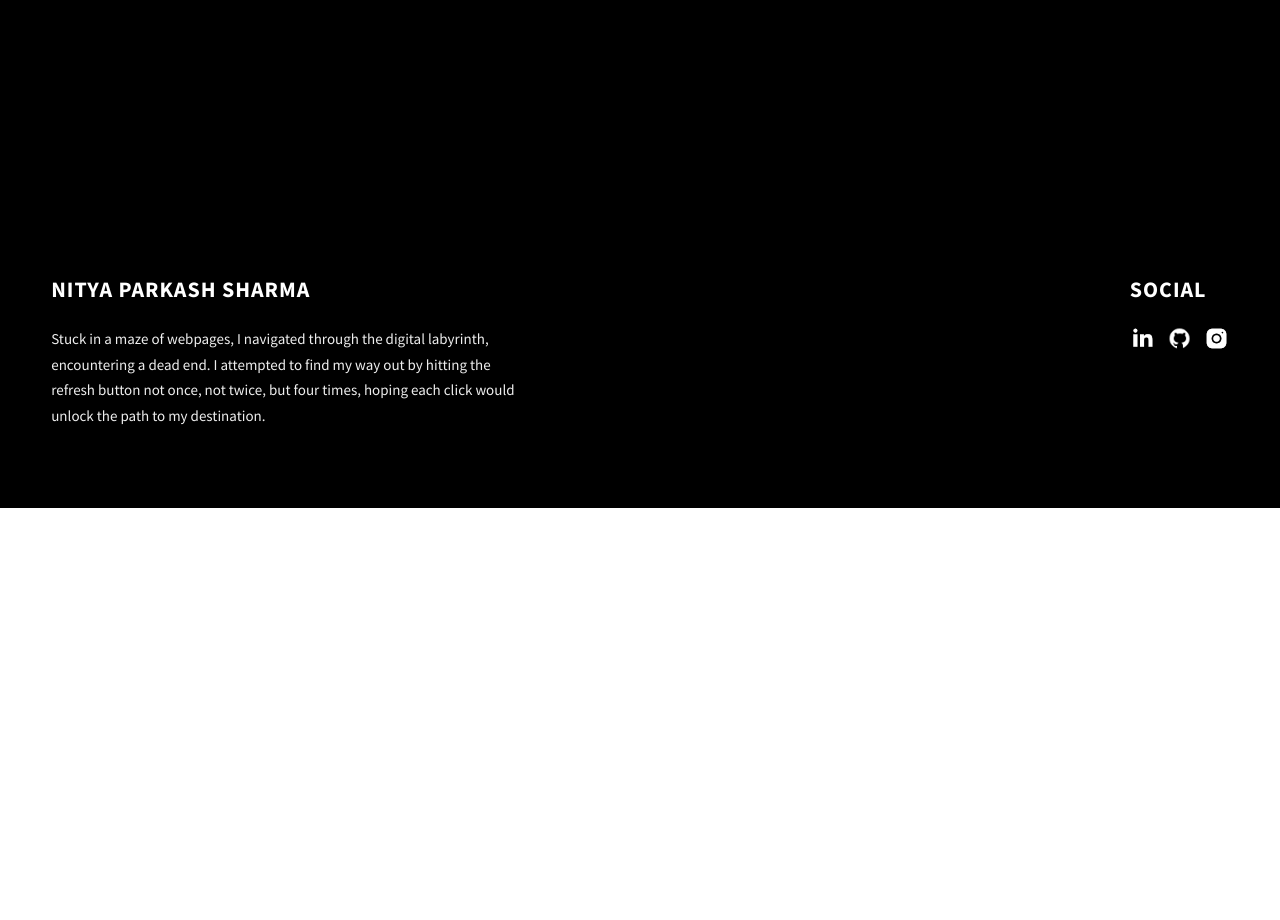
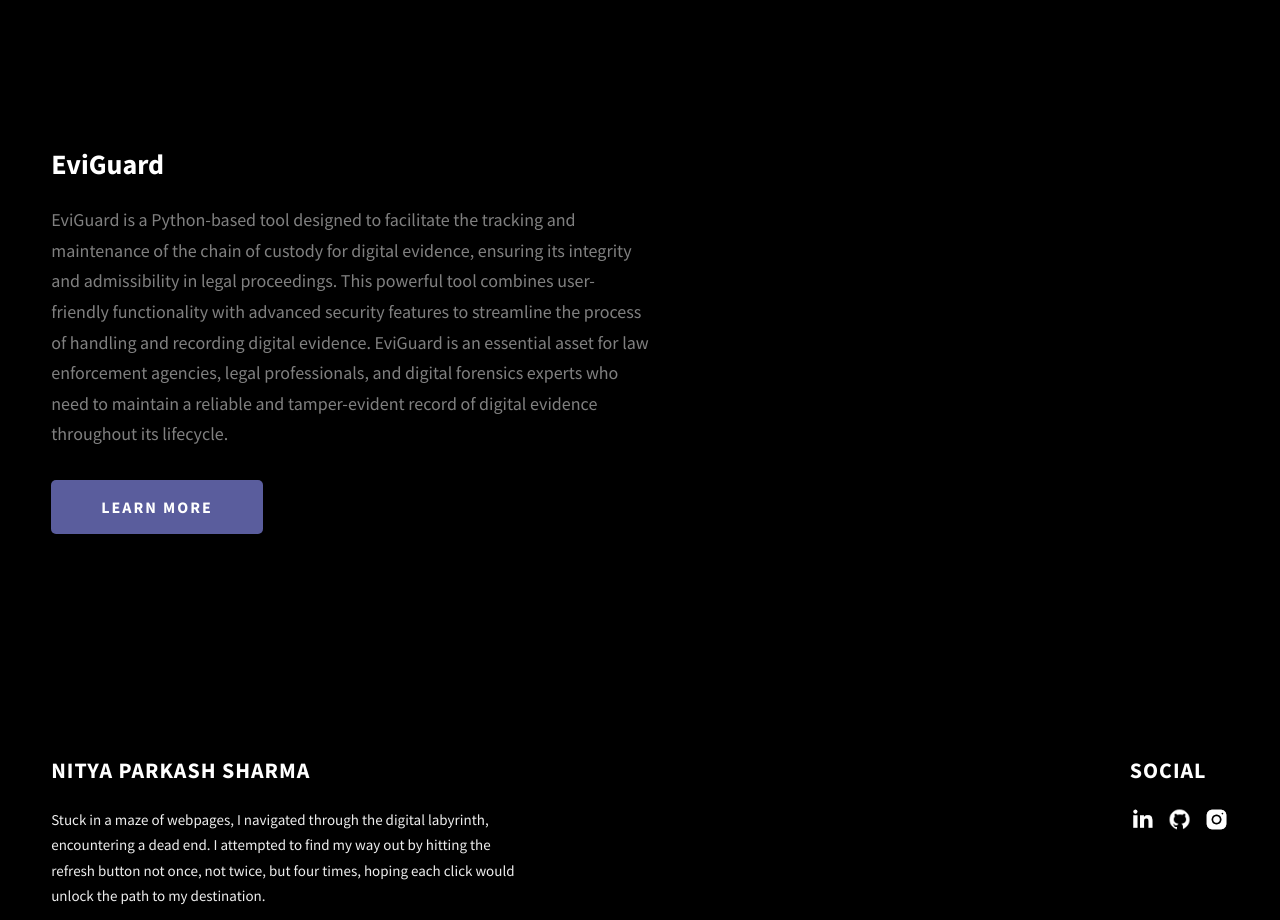
Before and after one commit to NxOp/Portfolio-WebSite, a website: page index.html in a window 1280 px wide. Shown: the part 3706-4626 px from the top of the page. Before the commit the page ends 4214 px from the top, so only its background shows below. Drawn offline with Linux system fonts and the light colour scheme; some packages are replaced by stand-ins of ours; a script that the page names is missing; files whose address does not match are found by name.

Commit message:
index.html

```diff
--- a/index.html
+++ b/index.html
@@ -264,6 +264,18 @@
                 >Learn More</a
               >
             </div>
+             <div class="projects__row-content">
+              <h3 class="projects__row-content-title">EviGuard </h3>
+              <p class="projects__row-content-desc">
+               EviGuard is a Python-based tool designed to facilitate the tracking and maintenance of the chain of custody for digital evidence, ensuring its integrity and admissibility in legal proceedings. This powerful tool combines user-friendly functionality with advanced security features to streamline the process of handling and recording digital evidence. EviGuard is an essential asset for law enforcement agencies, legal professionals, and digital forensics experts who need to maintain a reliable and tamper-evident record of digital evidence throughout its lifecycle.
+              </p>
+              <a
+                href="https://github.com/NxOp/EviGuard"
+                class="btn btn--med btn--theme dynamicBgClr"
+                target="_blank"
+                >Learn More</a
+              >
+            </div>
           </div>
         </div>
       </div>
```
